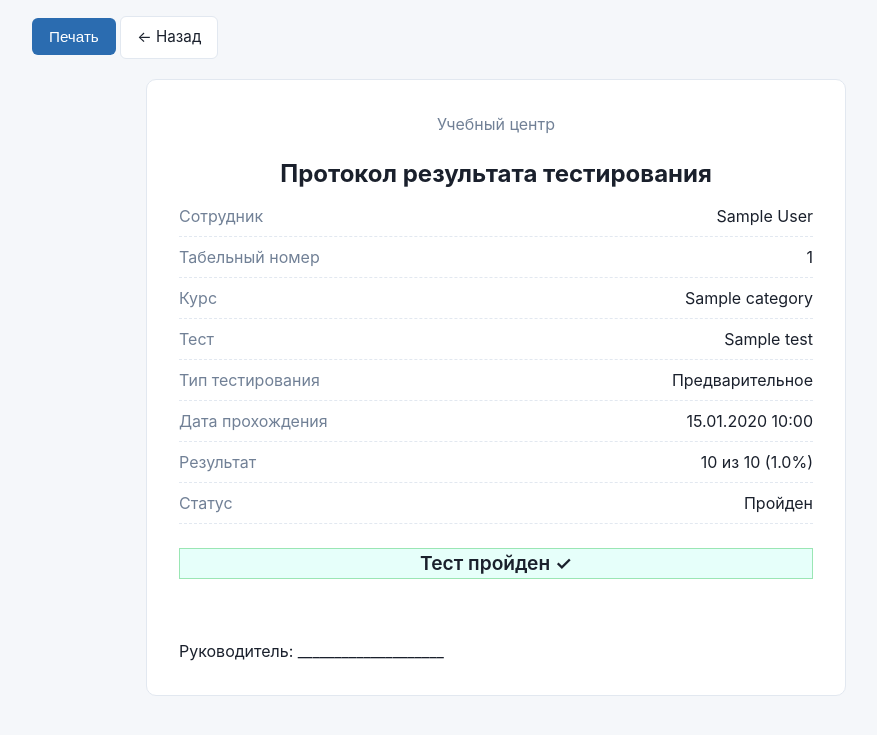
After one commit to bi333on/uc_fores, a Flask app: page /admin/results/1/print/ in a window 1280 px wide. The commit adds this page. Shown: the top 735 px of the page, without its empty margins (144-1021 px from the left). Run offline with Flask 3, Linux system fonts and the light colour scheme; a user stored in the database is signed in; tables that the repository leaves empty hold one stand-in row (values such as "Sample post").

Commit message:
Журнал результатов: печать протокола по каждому результату

```diff
--- a/app.py
+++ b/app.py
@@ -1236,6 +1236,20 @@ def admin_results_export():
     )
 
 
+@app.route("/admin/results/<int:attempt_id>/print/")
+@admin_required
+def admin_result_print(attempt_id):
+    attempt = Attempt.query.get_or_404(attempt_id)
+    org_name = get_setting("cert_org_name", get_setting("site_name", config.SITE_NAME))
+    signature = get_setting("cert_signature", "")
+    return render_template(
+        "admin/result_print.html",
+        attempt=attempt,
+        org_name=org_name,
+        signature=signature,
+    )
+
+
 # ---------------------------------------------------------------- admin: settings
 
 @app.route("/admin/settings/", methods=["GET", "POST"])
--- a/static/css/style.css
+++ b/static/css/style.css
@@ -162,3 +162,17 @@ label.checkbox input { width: auto; }
 .option-row input[type=text] { flex: 1; margin-top: 0; }
 .option-row input[type=checkbox] { width: auto; }
 .opt-img { max-width: 80px; max-height: 50px; border-radius: 4px; }
+
+/* print protocol */
+.print-page { max-width: 700px; margin: 20px auto; background: #fff; border: 1px solid var(--border); border-radius: 10px; padding: 32px; }
+.print-title { text-align: center; font-size: 1.5rem; font-weight: 700; margin: 0 0 4px; }
+.print-org { text-align: center; color: var(--muted); margin-bottom: 20px; }
+.print-row { display: flex; justify-content: space-between; padding: 8px 0; border-bottom: 1px dashed var(--border); }
+.print-row span:first-child { color: var(--muted); }
+.print-result { margin: 24px 0; text-align: center; font-size: 1.2rem; font-weight: 600; }
+.print-signature { margin-top: 60px; display: flex; justify-content: space-between; }
+@media print {
+  .no-print { display: none !important; }
+  body { background: #fff; }
+  .print-page { border: none; }
+}
--- /dev/null
+++ b/templates/admin/result_print.html
@@ -0,0 +1,40 @@
+<!doctype html>
+<html lang="ru">
+<head>
+  <meta charset="utf-8">
+  <meta name="viewport" content="width=device-width, initial-scale=1">
+  <title>Протокол результата</title>
+  <link rel="stylesheet" href="{{ url_for('static', filename='css/style.css') }}?v=1">
+</head>
+<body>
+<div class="container">
+  <div class="no-print" style="margin: 16px 0;">
+    <button class="btn btn-primary" onclick="window.print()">Печать</button>
+    <a class="btn btn-outline" href="{{ url_for('admin_results') }}">← Назад</a>
+  </div>
+
+  <div class="print-page">
+    <div class="print-org">{{ org_name }}</div>
+    <div class="print-title">Протокол результата тестирования</div>
+
+    <div class="print-row"><span>Сотрудник</span><span>{{ attempt.employee.full_name }}</span></div>
+    <div class="print-row"><span>Табельный номер</span><span>{{ attempt.employee.employee_id }}</span></div>
+    <div class="print-row"><span>Курс</span><span>{{ attempt.test.category.title }}</span></div>
+    <div class="print-row"><span>Тест</span><span>{{ attempt.test.title }}</span></div>
+    <div class="print-row"><span>Тип тестирования</span><span>{{ 'Итоговое' if attempt.test.test_type == 'final' else 'Предварительное' }}</span></div>
+    <div class="print-row"><span>Дата прохождения</span><span>{{ attempt.finished_at|dt }}</span></div>
+    <div class="print-row"><span>Результат</span><span>{{ attempt.score }} из {{ attempt.total }} ({{ attempt.percent|round(1) }}%)</span></div>
+    <div class="print-row"><span>Статус</span><span>{{ 'Пройден' if attempt.passed else 'Не пройден' }}</span></div>
+
+    <div class="print-result {% if attempt.passed %}result-passed{% else %}result-failed{% endif %}">
+      {{ 'Тест пройден ✓' if attempt.passed else 'Тест не пройден ✗' }}
+    </div>
+
+    <div class="print-signature">
+      <div>Руководитель: ____________________</div>
+      <div>{% if signature %}{{ signature }}{% endif %}</div>
+    </div>
+  </div>
+</div>
+</body>
+</html>
--- a/templates/admin/results.html
+++ b/templates/admin/results.html
@@ -30,7 +30,7 @@
 
 {% if attempts %}
 <table class="table">
-  <thead><tr><th>Сотрудник</th><th>Тест</th><th>Тип</th><th>Балл</th><th>%</th><th>Пройден</th><th>Дата</th></tr></thead>
+  <thead><tr><th>Сотрудник</th><th>Тест</th><th>Тип</th><th>Балл</th><th>%</th><th>Пройден</th><th>Дата</th><th></th></tr></thead>
   <tbody>
     {% for a in attempts %}
     <tr>
@@ -41,6 +41,9 @@
       <td>{{ a.percent|round(1) }}</td>
       <td>{% if a.passed %}<span class="badge-ok">да</span>{% else %}<span class="badge-fail">нет</span>{% endif %}</td>
       <td>{{ a.finished_at|dt }}</td>
+      <td class="row-actions">
+        <a class="btn btn-sm btn-outline" href="{{ url_for('admin_result_print', attempt_id=a.id) }}" target="_blank">Печать</a>
+      </td>
     </tr>
     {% endfor %}
   </tbody>
```
